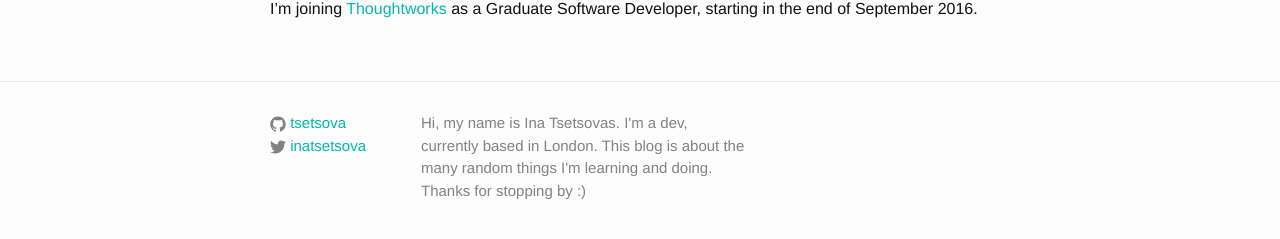
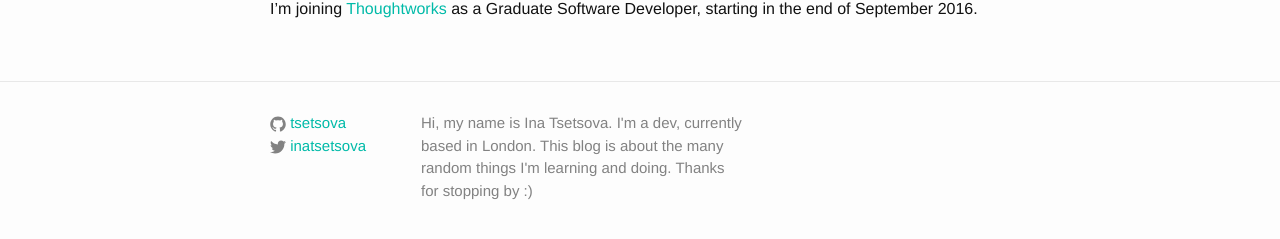
Before and after one commit to tsetsova/tsetsova.github.io, a Jekyll site: the page built from about.md, in a window 1280 px wide. Shown: the part 278-517 px from the top of the page. Built offline with Jekyll 4.4.1, drawn with Linux system fonts in a browser that asks for light colours.

Commit message:
fixes typos

```diff
--- a/_config.yml
+++ b/_config.yml
@@ -1,16 +1,8 @@
-# Welcome to Jekyll!
-#
-# This config file is meant for settings that affect your whole blog, values
-# which you are expected to set up once and rarely need to edit after that.
-# For technical reasons, this file is *NOT* reloaded automatically when you use
-# 'jekyll serve'. If you change this file, please restart the server process.
-
-# Site settings
 title: Ina Tsetsova
 description: > # this means to ignore newlines until "baseurl:"
-  Hi, my name is Ina Tsetsovas. I'm a dev, currently based in London. This blog is about the many random things I'm learning and doing. Thanks for stopping by :)
+  Hi, my name is Ina Tsetsova. I'm a dev, currently based in London. This blog is about the many random things I'm learning and doing. Thanks for stopping by :)
 baseurl: "" # the subpath of your site, e.g. /blog
-url: "http://yourdomain.com" # the base hostname & protocol for your site
+url: "http://tsetsova.github.io./" # the base hostname & protocol for your site
 twitter_username: inatsetsova
 github_username:  tsetsova
 
```
Also changed, not shown: about.md (line endings or trailing spaces).
